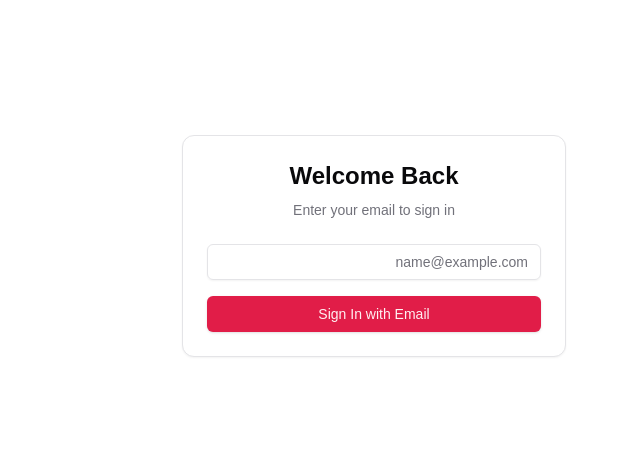
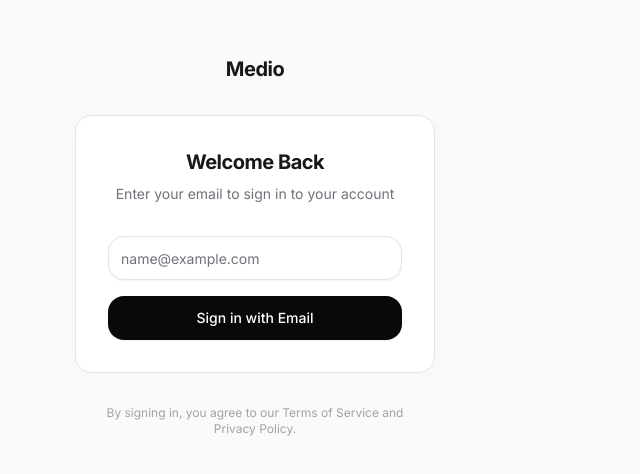
Before and after one commit to aminoasadi/medio, a Next.js app: page /login in a window 1280 px wide. Shown: the part 154-628 px from the top of the page, without its empty margins (385-1025 px from the left). Built offline with nearby package versions, Linux system fonts and the light colour scheme; no server answers; a small style sheet from the web is missing.

Commit message:
feat: redesign landing page and login to otanes light mode aesthetic, sync supabase db

```diff
--- a/src/app/(public)/login/page.tsx
+++ b/src/app/(public)/login/page.tsx
@@ -2,26 +2,30 @@ import { Button } from "@/components/ui/button";
 import { Input } from "@/components/ui/input";
 import { signIn, auth } from "@/auth";
 import { redirect } from "next/navigation";
+
+import Link from "next/link";
 
 export default async function LoginPage() {
     const session = await auth();
     if (session?.user) redirect("/dashboard/builder");
 
     return (
-        <div className="flex bg-background min-h-screen items-center justify-center p-4">
-            <div className="w-full max-w-sm rounded-xl border bg-card text-card-foreground shadow-sm p-6 space-y-6">
+        <div className="flex bg-[#FAFAFA] min-h-screen flex-col items-center justify-center p-4">
+            <Link href="/" className="mb-8 font-bold text-xl tracking-tight text-zinc-900">Medio</Link>
+            <div className="w-full max-w-[360px] rounded-2xl border border-zinc-200 bg-white shadow-[0_4px_24px_rgba(0,0,0,0.02)] p-8 space-y-8">
                 <div className="space-y-2 text-center">
-                    <h1 className="text-2xl font-bold">Welcome Back</h1>
-                    <p className="text-sm text-muted-foreground">Enter your email to sign in</p>
+                    <h1 className="text-xl font-bold tracking-tight text-zinc-900">Welcome Back</h1>
+                    <p className="text-sm text-zinc-500">Enter your email to sign in to your account</p>
                 </div>
                 <form action={async (formData) => {
                     "use server";
                     await signIn("nodemailer", formData, { redirectTo: "/dashboard/builder" });
                 }} className="space-y-4">
-                    <Input name="email" type="email" placeholder="name@example.com" required />
-                    <Button type="submit" className="w-full">Sign In with Email</Button>
+                    <Input name="email" type="email" placeholder="name@example.com" required className="h-11 rounded-lg" />
+                    <Button type="submit" className="w-full h-11 rounded-lg shadow-sm">Sign in with Email</Button>
                 </form>
             </div>
+            <p className="max-w-[320px] text-center text-xs text-zinc-400 mt-8">By signing in, you agree to our Terms of Service and Privacy Policy.</p>
         </div>
     );
 }
--- a/src/app/(public)/page.tsx
+++ b/src/app/(public)/page.tsx
@@ -3,15 +3,62 @@ import { Button } from "@/components/ui/button";
 
 export default function HomePage() {
     return (
-        <div className="min-h-screen flex flex-col items-center justify-center space-y-6 container mx-auto px-4">
-            <h1 className="text-5xl font-extrabold tracking-tight">Medio <span className="text-primary">Creator Toolkit</span></h1>
-            <p className="text-xl text-muted-foreground text-center max-w-2xl">
-                The ultimate link-in-bio, blog, and email capture toolkit designed for modern creators.
-                Build your audience and share your links instantly.
-            </p>
-            <div className="flex gap-4">
-                <Button asChild size="lg"><Link href="/login">Get Started</Link></Button>
-            </div>
-        </div>
+        <>
+            <nav className="fixed top-0 inset-x-0 w-full z-50 px-6 py-4 flex items-center justify-between pointer-events-none">
+                <div className="font-bold tracking-tight text-xl pointer-events-auto">Medio</div>
+                <div className="flex gap-4 items-center pointer-events-auto">
+                    <Link href="/login" className="text-sm font-medium text-zinc-500 hover:text-zinc-900 transition-colors">Log in</Link>
+                    <Button asChild className="rounded-full shadow-sm" size="sm">
+                        <Link href="/login">Get Started</Link>
+                    </Button>
+                </div>
+            </nav>
+
+            <main className="flex-1 flex flex-col items-center justify-center relative overflow-hidden bg-[#FAFAFA]">
+                {/* Subtle dot pattern background */}
+                <div className="absolute inset-0 bg-[url('https://otanes.ai/grid.svg')] bg-center [mask-image:linear-gradient(180deg,white,rgba(255,255,255,0))] opacity-50 z-0"></div>
+
+                <div className="z-10 container mx-auto px-4 text-center max-w-4xl space-y-12 animate-fade-in-up mt-24">
+                    <div className="inline-flex items-center rounded-full border border-zinc-200 bg-white shadow-[0_2px_8px_rgba(0,0,0,0.04)] px-3 py-1 text-sm font-medium text-zinc-600 mb-8 mx-auto">
+                        <span className="flex h-2 w-2 rounded-full bg-emerald-500 mr-2 animate-pulse"></span>
+                        Medio Toolkit is live
+                    </div>
+
+                    <h1 className="text-5xl md:text-7xl font-semibold tracking-tighter text-zinc-900 leading-[1.1]">
+                        Run your creator business <br className="hidden md:block" /> like a pro
+                    </h1>
+
+                    <p className="text-xl text-zinc-500 max-w-2xl mx-auto font-medium">
+                        Simple, modern, and sleek toolkit. Stay in sync, keep every project moving forward, and track your audience effortlessly. Powered by simplicity.
+                    </p>
+
+                    <div className="flex gap-4 justify-center items-center pt-4">
+                        <Button asChild size="lg" className="rounded-full shadow-lg h-12 px-8 text-base">
+                            <Link href="/login">Start building for free</Link>
+                        </Button>
+                        <Button asChild variant="outline" size="lg" className="rounded-full bg-white h-12 px-8 text-base border-zinc-200 shadow-sm">
+                            <Link href="#features">Explore features</Link>
+                        </Button>
+                    </div>
+                </div>
+
+                <div className="z-10 w-full max-w-5xl mx-auto mt-24 px-4 pb-24 animate-fade-in-up" style={{ animationDelay: '0.2s' }}>
+                    <div className="w-full aspect-video rounded-2xl bg-white border border-zinc-200 shadow-[0_8px_30px_rgb(0,0,0,0.06)] overflow-hidden flex items-center justify-center p-2 relative">
+                        <div className="absolute top-4 left-4 flex gap-1.5">
+                            <div className="w-3 h-3 rounded-full bg-red-400"></div>
+                            <div className="w-3 h-3 rounded-full bg-amber-400"></div>
+                            <div className="w-3 h-3 rounded-full bg-emerald-400"></div>
+                        </div>
+                        <div className="w-full h-full rounded-xl border border-zinc-100 bg-[#FAFAFA] flex flex-col items-center justify-center text-zinc-400 gap-4 mt-8">
+                            <div className="grid grid-cols-3 gap-6 w-full max-w-3xl px-8">
+                                <div className="h-48 rounded-xl bg-white shadow-sm border border-zinc-100 col-span-1"></div>
+                                <div className="h-48 rounded-xl bg-white shadow-sm border border-zinc-100 col-span-2"></div>
+                                <div className="h-24 rounded-xl bg-white shadow-sm border border-zinc-100 col-span-3"></div>
+                            </div>
+                        </div>
+                    </div>
+                </div>
+            </main>
+        </>
     );
 }
--- a/src/app/globals.css
+++ b/src/app/globals.css
@@ -1,61 +1,18 @@
-@import url('https://v1.fontapi.ir/css/Yekan');
 @tailwind base;
 @tailwind components;
 @tailwind utilities;
 
 @layer base {
-  :root {
-    --background: 0 0% 100%;
-    --foreground: 240 10% 3.9%;
-    --card: 0 0% 100%;
-    --card-foreground: 240 10% 3.9%;
-    --popover: 0 0% 100%;
-    --popover-foreground: 240 10% 3.9%;
-    --primary: 346.8 77.2% 49.8%;
-    --primary-foreground: 355.7 100% 97.3%;
-    --secondary: 240 4.8% 95.9%;
-    --secondary-foreground: 240 5.9% 10%;
-    --muted: 240 4.8% 95.9%;
-    --muted-foreground: 240 3.8% 46.1%;
-    --accent: 240 4.8% 95.9%;
-    --accent-foreground: 240 5.9% 10%;
-    --destructive: 0 84.2% 60.2%;
-    --destructive-foreground: 0 0% 98%;
-    --border: 240 5.9% 90%;
-    --input: 240 5.9% 90%;
-    --ring: 346.8 77.2% 49.8%;
-    --radius: 0.5rem;
-  }
-
-  .dark {
-    --background: 20 14.3% 4.1%;
-    --foreground: 0 0% 95%;
-    --card: 24 9.8% 10%;
-    --card-foreground: 0 0% 95%;
-    --popover: 0 0% 9%;
-    --popover-foreground: 0 0% 95%;
-    --primary: 346.8 77.2% 49.8%;
-    --primary-foreground: 355.7 100% 97.3%;
-    --secondary: 240 3.7% 15.9%;
-    --secondary-foreground: 0 0% 98%;
-    --muted: 0 0% 15%;
-    --muted-foreground: 240 5% 64.9%;
-    --accent: 12 6.5% 15.1%;
-    --accent-foreground: 0 0% 98%;
-    --destructive: 0 62.8% 30.6%;
-    --destructive-foreground: 0 85.7% 97.3%;
-    --border: 240 3.7% 15.9%;
-    --input: 240 3.7% 15.9%;
-    --ring: 346.8 77.2% 49.8%;
+  body {
+    background-color: #fafafa;
+    /* light gray bg similar to Otanes */
+    color: #09090b;
+    font-feature-settings: "rlig" 1, "calt" 1;
   }
 }
 
-@layer base {
-  * {
-    @apply border-border;
-  }
-
-  body {
-    @apply bg-background text-foreground;
+@layer utilities {
+  .glass-card {
+    @apply bg-white/70 backdrop-blur-xl border border-white/20 shadow-[0_8px_30px_rgb(0, 0, 0, 0.04)];
   }
 }
--- a/src/app/layout.tsx
+++ b/src/app/layout.tsx
@@ -1,5 +1,8 @@
 import type { Metadata } from "next";
+import { Inter } from "next/font/google";
 import "./globals.css";
+
+const inter = Inter({ subsets: ["latin"] });
 
 export const metadata: Metadata = {
   title: "Medio - Creator Toolkit",
@@ -12,8 +15,8 @@ export default function RootLayout({
   children: React.ReactNode;
 }>) {
   return (
-    <html lang="fa" dir="rtl">
-      <body className={`font-sans antialiased`}>
+    <html lang="en" dir="ltr">
+      <body className={`${inter.className} antialiased selection:bg-black selection:text-white bg-[#FAFAFA] min-h-screen flex flex-col`}>
         {children}
       </body>
     </html>
--- a/tailwind.config.ts
+++ b/tailwind.config.ts
@@ -1,7 +1,7 @@
 import type { Config } from "tailwindcss";
 
 const config: Config = {
-	darkMode: ["class"],
+	darkMode: "class",
 	content: [
 		"./src/pages/**/*.{js,ts,jsx,tsx,mdx}",
 		"./src/components/**/*.{js,ts,jsx,tsx,mdx}",
@@ -9,65 +9,54 @@ const config: Config = {
 	],
 	theme: {
 		extend: {
-			fontFamily: {
-				sans: ['"iranyekan"', '"Yekan"', 'sans-serif'],
-			},
 			colors: {
-				background: 'hsl(var(--background))',
-				foreground: 'hsl(var(--foreground))',
+				background: 'white',
+				foreground: '#09090b', // zinc-950
 				card: {
-					DEFAULT: 'hsl(var(--card))',
-					foreground: 'hsl(var(--card-foreground))'
+					DEFAULT: 'white',
+					foreground: '#09090b'
 				},
 				popover: {
-					DEFAULT: 'hsl(var(--popover))',
-					foreground: 'hsl(var(--popover-foreground))'
+					DEFAULT: 'white',
+					foreground: '#09090b'
 				},
 				primary: {
-					DEFAULT: 'hsl(var(--primary))',
-					foreground: 'hsl(var(--primary-foreground))'
+					DEFAULT: '#09090b',
+					foreground: 'white'
 				},
 				secondary: {
-					DEFAULT: 'hsl(var(--secondary))',
-					foreground: 'hsl(var(--secondary-foreground))'
+					DEFAULT: '#f4f4f5', // zinc-100
+					foreground: '#18181b' // zinc-900
 				},
 				muted: {
-					DEFAULT: 'hsl(var(--muted))',
-					foreground: 'hsl(var(--muted-foreground))'
+					DEFAULT: '#f4f4f5',
+					foreground: '#71717a' // zinc-500
 				},
 				accent: {
-					DEFAULT: 'hsl(var(--accent))',
-					foreground: 'hsl(var(--accent-foreground))'
+					DEFAULT: '#f4f4f5',
+					foreground: '#09090b'
 				},
 				destructive: {
-					DEFAULT: 'hsl(var(--destructive))',
-					foreground: 'hsl(var(--destructive-foreground))'
+					DEFAULT: '#ef4444',
+					foreground: '#fafafa'
 				},
-				border: 'hsl(var(--border))',
-				input: 'hsl(var(--input))',
-				ring: 'hsl(var(--ring))',
-				chart: {
-					'1': 'hsl(var(--chart-1))',
-					'2': 'hsl(var(--chart-2))',
-					'3': 'hsl(var(--chart-3))',
-					'4': 'hsl(var(--chart-4))',
-					'5': 'hsl(var(--chart-5))'
-				},
-				sidebar: {
-					DEFAULT: 'hsl(var(--sidebar-background))',
-					foreground: 'hsl(var(--sidebar-foreground))',
-					primary: 'hsl(var(--sidebar-primary))',
-					'primary-foreground': 'hsl(var(--sidebar-primary-foreground))',
-					accent: 'hsl(var(--sidebar-accent))',
-					'accent-foreground': 'hsl(var(--sidebar-accent-foreground))',
-					border: 'hsl(var(--sidebar-border))',
-					ring: 'hsl(var(--sidebar-ring))'
-				}
+				border: '#e4e4e7', // zinc-200
+				input: '#e4e4e7', // zinc-200
+				ring: '#09090b',
 			},
 			borderRadius: {
-				lg: 'var(--radius)',
-				md: 'calc(var(--radius) - 2px)',
-				sm: 'calc(var(--radius) - 4px)'
+				lg: '1rem',
+				md: '0.75rem',
+				sm: '0.5rem'
+			},
+			animation: {
+				'fade-in-up': 'fadeInUp 0.8s cubic-bezier(0.16, 1, 0.3, 1) forwards',
+			},
+			keyframes: {
+				fadeInUp: {
+					'0%': { opacity: '0', transform: 'translateY(15px)' },
+					'100%': { opacity: '1', transform: 'translateY(0)' },
+				}
 			}
 		}
 	},
```
